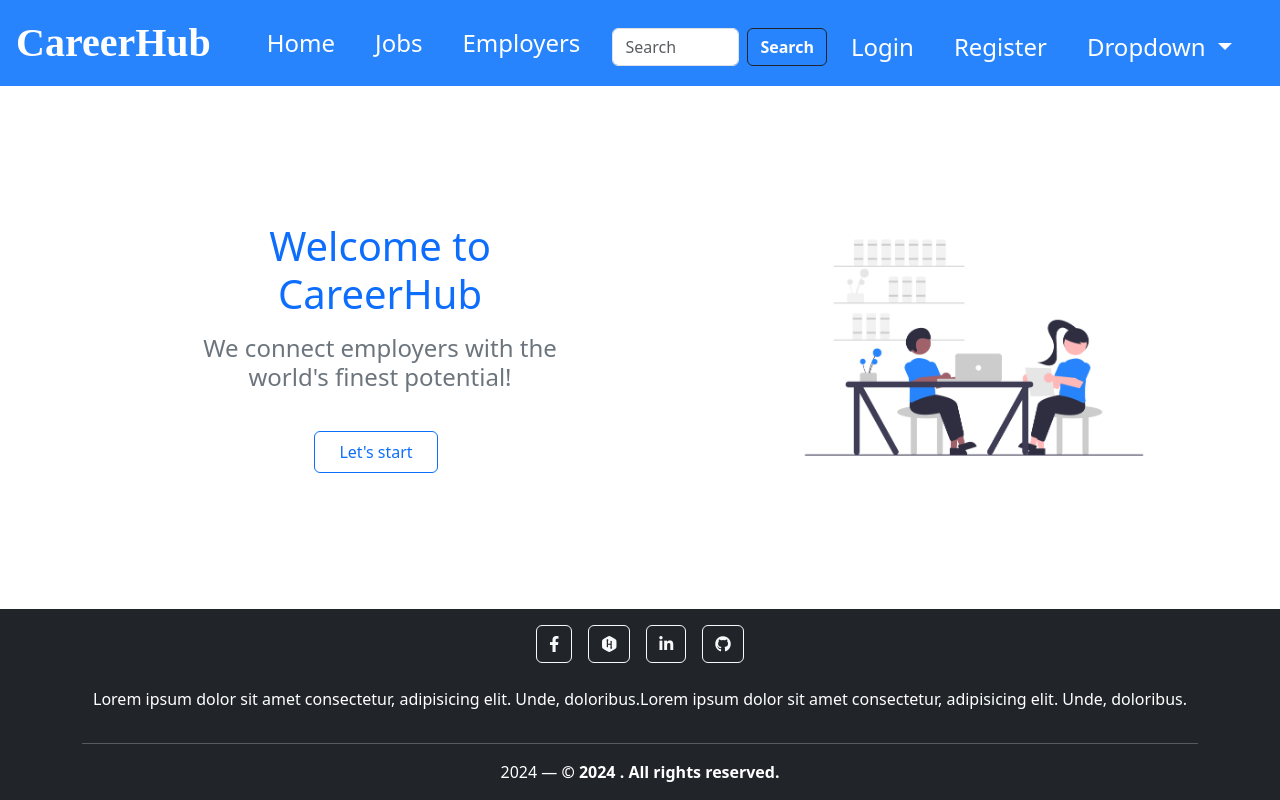
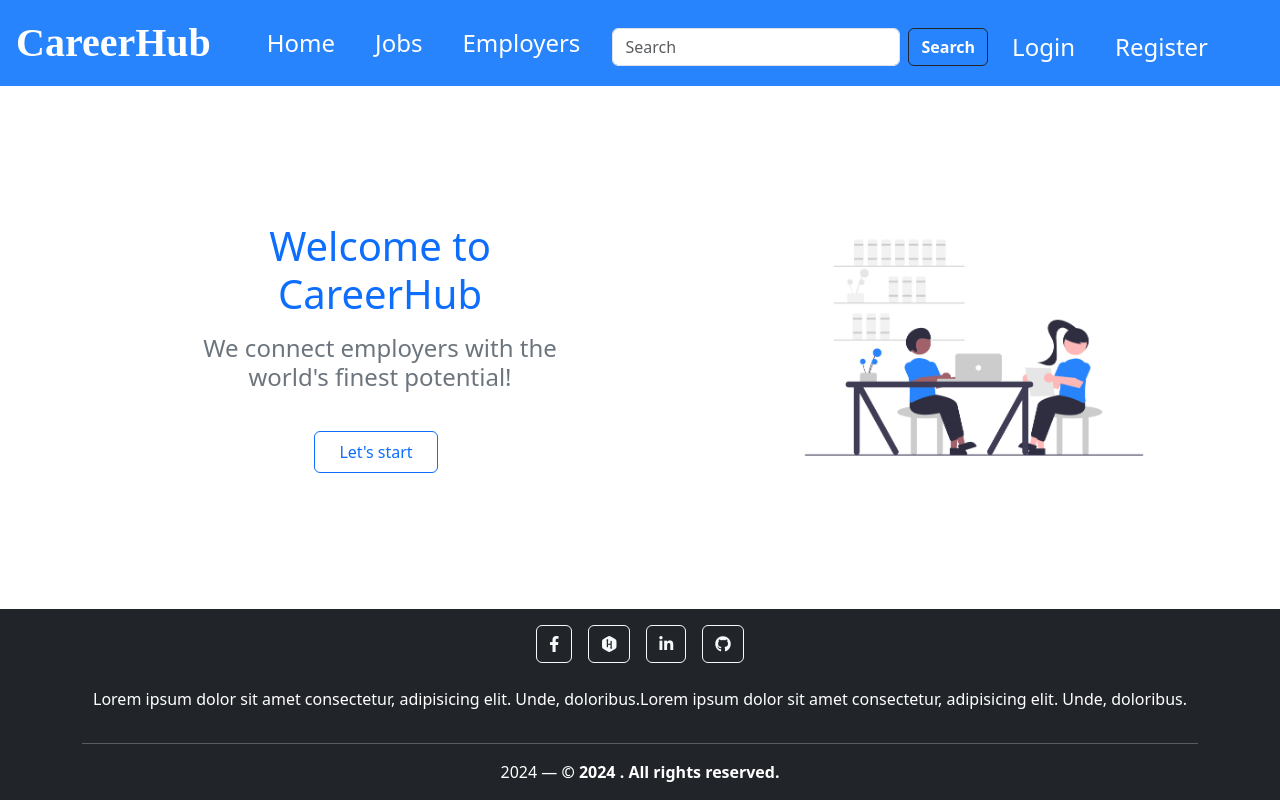
Before and after one commit to yousef8/CareerHub-FrontEnd, a Vue app: page / in a window 1280 px wide. Built offline with nearby package versions, Linux system fonts and the light colour scheme; no server answers.

Commit message:
Render links in navbar conditionaly

```diff
--- a/src/components/NavbarItem.vue
+++ b/src/components/NavbarItem.vue
@@ -35,13 +35,20 @@
         <button class="btn btn-outline-dark me-3 fw-bold text-white" type="submit">Search</button>
       </form>
       <div class="navbar-nav ms-auto fs-4 mt-2">
-        <a class="nav-item nav-link fs-4 me-4 p-2 rounded-5">
-          <router-link to="/login" class="text-decoration-none text-white">Login</router-link>
-        </a>
-        <a class="nav-item nav-link fs-4 me-4 p-2 rounded-5">
-          <router-link to="/register" class="text-decoration-none text-white">Register</router-link>
-        </a>
-        <li class="nav-item dropdown rounded-3">
+        <router-link
+          :to="{ name: 'login' }"
+          class="text-decoration-none nav-item nav-link fs-4 me-4 p-2 rounded-5 text-white"
+          v-if="!authStore.isLogged"
+          >Login</router-link
+        >
+        <router-link
+          :to="{ name: 'register' }"
+          class="text-decoration-none nav-item nav-link fs-4 me-4 p-2 rounded-5 text-white"
+          v-if="!authStore.isLogged"
+          >Register</router-link
+        >
+
+        <li class="nav-item dropdown rounded-3" v-if="authStore.isLogged">
           <a
             class="nav-link dropdown-toggle text-white"
             href="#"
@@ -50,7 +57,7 @@
             data-bs-toggle="dropdown"
             aria-expanded="false"
           >
-            Dropdown
+            {{ authStore.user.name }}
           </a>
           <ul class="dropdown-menu" aria-labelledby="navbarDropdown">
             <router-link
@@ -69,8 +76,10 @@
   </nav>
 </template>
 
-<script>
-export default {}
+<script setup lang="ts">
+import { useUserStore } from '@/stores/user'
+
+const authStore = useUserStore()
 </script>
 
 <style>
```
